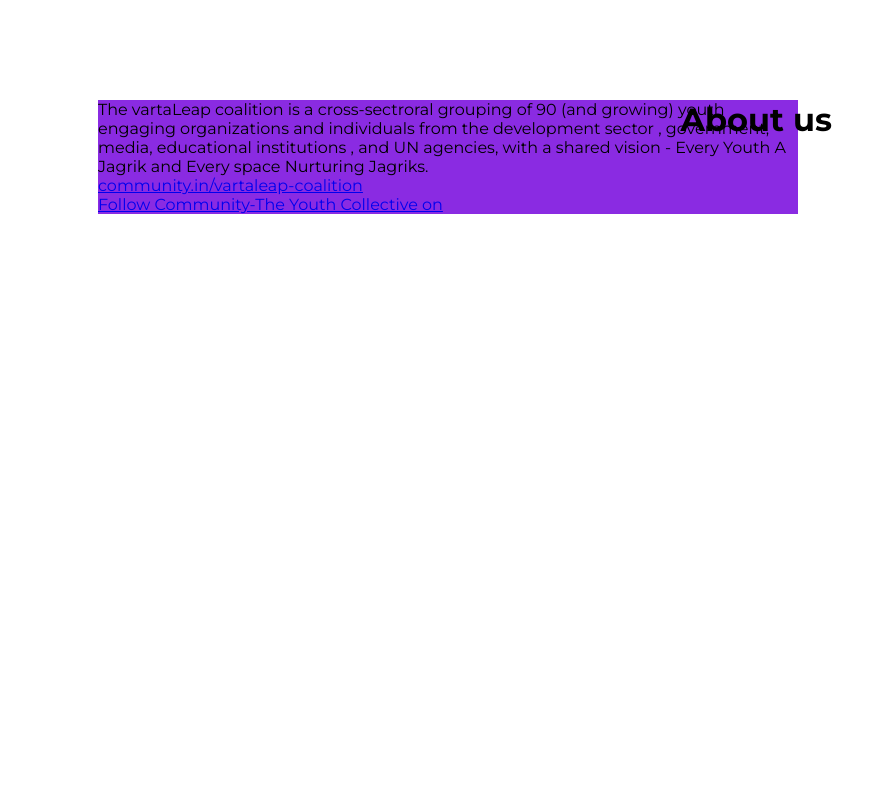
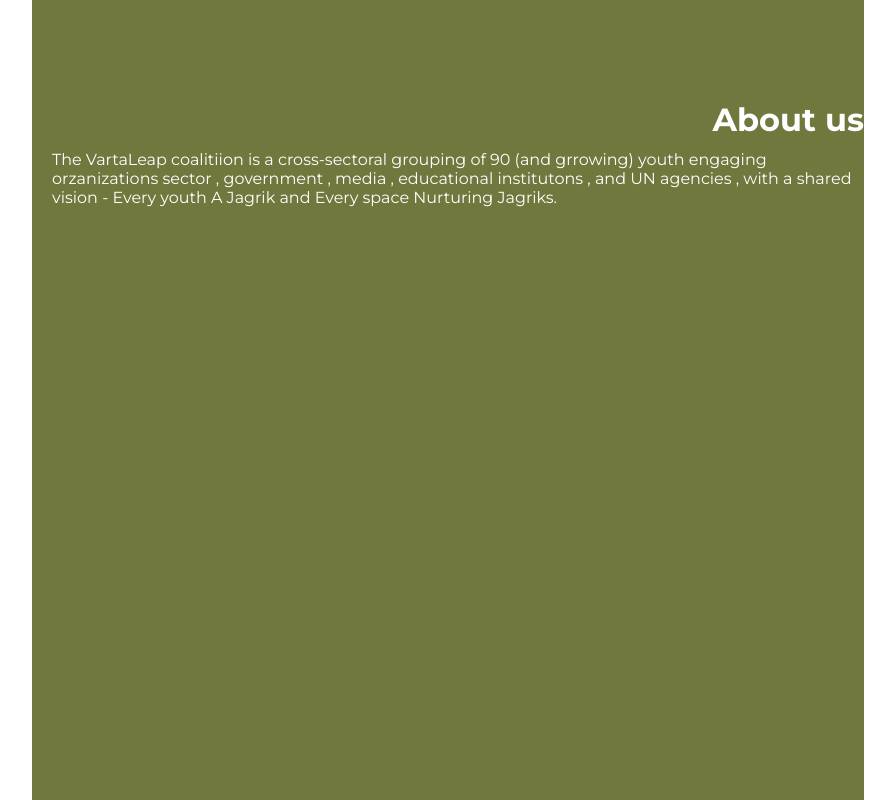
Before and after one commit to cnpriyankamadhwal/The-youth-collective-, a plain HTML site: page index.html in a window 1280 px wide. Shown: the whole page, without its empty margins (192-1087 px from the left). Drawn offline with Linux system fonts and the light colour scheme.

Commit message:
Practice

```diff
--- a/index.html
+++ b/index.html
@@ -9,25 +9,20 @@
 </head>
 
 <body>
-    <header>
-        <h1>About us</h1>
-    </header>
-    <div class="wrap">
-    <div class="cont">
-        <p>The <span>vartaLeap coalition</span> is a cross-sectroral grouping of 90 (and growing) youth engaging
-            organizations and individuals from the development sector , government, media, educational institutions ,
-            and UN agencies, with a shared vision - Every Youth A Jagrik and Every space Nurturing Jagriks.</p>
+    <!-- wrap -->
+     <div class="wrap wrap-position">
+    <!-- header -->
+        <header>
+            <h1>About us</h1>
+        </header>
+
+        <!-- body -->
+       <div class="cont">
+        <p>The <span>VartaLeap coalitiion</span> is a cross-sectoral grouping of 90 (and grrowing) youth engaging orzanizations
+            sector , government , media , educational institutons , and UN agencies , with a shared vision - Every youth
+            A Jagrik and Every space Nurturing Jagriks.</p>
+       </div>
     </div>
-    <div class="link">
+</body>
 
-        <a href="#">community.in/vartaleap-coalition</a>
-    </div>
-    <div class="link-cont">
-        <a href="#">Follow Community-The Youth Collective on</a>
-    </div>
-    <div class="icons">
-
-    </div>
-</div>
-</body>
 </html>
--- a/style.css
+++ b/style.css
@@ -1,25 +1,36 @@
 @import url("https://fonts.googleapis.com/css2?family=Montserrat:ital,wght@0,100..900;1,100..900&display=swap");
 
 /* global */
-*{
+* {
     margin: 0;
     padding: 0;
     box-sizing: border-box;
-    font-family:"Montserrat", serif;;
+    font-family: "Montserrat", serif;
+    ;
 }
 
 /*wrap*/
-    .wrap{
-        margin: 100px 290px;
-        background-color: blueviolet;
+.wrap {
+    background-color: #71783d;
+    color: white;
+    width: 65%;
+    margin-inline: auto;
+    padding: 20px;
 }
 
-    body{
+.wrap-position{
     position: relative;
+    height: 100vh;
 }
 
 header{
     position: absolute;
-        right: 20%;
-        top: 0;
+    top: 100px;
+    right: 0;
 }
+
+.cont{
+    position: absolute;
+    top: 150px;
+
+}
```
Also changed, not shown: Leg-logo.png (added), Logo.png (added), Vartaleap Base.png (added). Lines whose indentation alone changed are shown as unchanged.
